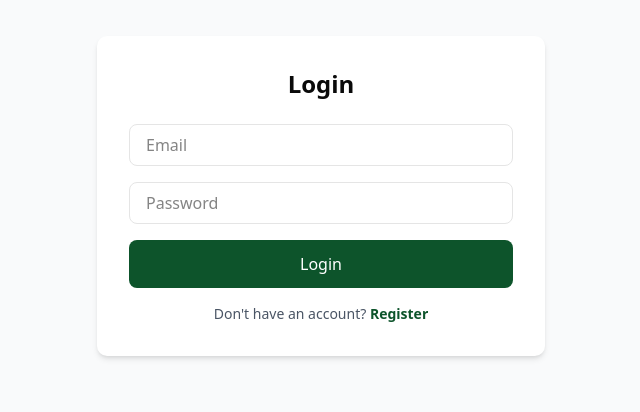
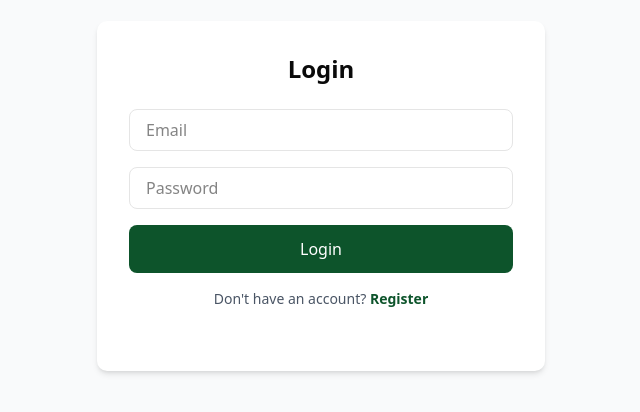
Before and after one commit to PrimalCodex/MiniBooking, a React (Vite) app in the folder mini-booking/: page / in a window 1280 px wide. Shown: the part 204-616 px from the top of the page, without its empty margins (319-959 px from the left). Built offline with nearby package versions, Linux system fonts and the light colour scheme.

Commit message:
MiniBooking Header Done

```diff
--- a/mini-booking/src/components/AuthPage.tsx
+++ b/mini-booking/src/components/AuthPage.tsx
@@ -2,23 +2,66 @@ import {useState} from "react";
 
 export default function AuthPage({onAuth}: { onAuth: () => void }) {
   const [isLogin, setIsLogin] = useState(true);
-  const [email, setEmail] = useState("");
-  const [password, setPassword] = useState("");
-  const [confirmPassword, setConfirmPassword] = useState("");
-
-  const handleSubmit = (e: React.FormEvent) => {
-    e.preventDefault();
-    // For test app, just call onAuth on submit — no real validation
-    onAuth();
-  };
 
   return (
     <div className="min-h-screen flex items-center justify-center bg-gray-50 p-4">
-      <div className="max-w-md w-full bg-white p-8 rounded-lg shadow-md">
+      <div className="max-w-md w-full bg-white p-8 rounded-lg shadow-md relative overflow-hidden"
+           style={{minHeight: "350px"}}>
         <h2 className="text-2xl font-semibold mb-6 text-center">
           {isLogin ? "Login" : "Register"}
         </h2>
-        <form onSubmit={handleSubmit} className="space-y-4">
+
+        <div
+          style={{
+            transition: "opacity 0.3s ease",
+            opacity: isLogin ? 1 : 0,
+            position: isLogin ? "static" : "absolute",
+            width: "100%",
+          }}
+          aria-hidden={!isLogin}
+        >
+          {/* Login Form */}
+          <LoginForm onAuth={onAuth}/>
+        </div>
+
+        <div
+          style={{
+            transition: "opacity 0.3s ease",
+            opacity: isLogin ? 0 : 1,
+            position: isLogin ? "absolute" : "static",
+            width: "100%",
+          }}
+          aria-hidden={isLogin}
+        >
+          {/* Register Form */}
+          <RegisterForm onAuth={onAuth}/>
+        </div>
+
+        <p className="mt-4 text-center text-sm text-gray-600">
+          {isLogin ? "Don't have an account?" : "Already have an account?"}{" "}
+          <button
+            onClick={() => setIsLogin(!isLogin)}
+            className="text-green-900 font-semibold hover:underline"
+          >
+            {isLogin ? "Register" : "Login"}
+          </button>
+        </p>
+      </div>
+    </div>
+  );
+}
+
+function LoginForm({onAuth}: { onAuth: () => void }) {
+  const [email, setEmail] = useState("");
+  const [password, setPassword] = useState("");
+  return (
+    <form
+      onSubmit={(e) => {
+        e.preventDefault();
+        onAuth();
+      }}
+      className="space-y-4"
+    >
       <input
         type="email"
         required
@@ -35,7 +78,44 @@ export default function AuthPage({onAuth}: { onAuth: () => void }) {
         onChange={(e) => setPassword(e.target.value)}
         className="w-full px-4 py-2 border rounded-md focus:outline-none focus:ring-2 focus:ring-green-900"
       />
-          {!isLogin && (
+      <button
+        type="submit"
+        className="w-full py-3 bg-green-900 text-white rounded-md hover:bg-green-800 transition"
+      >
+        Login
+      </button>
+    </form>
+  );
+}
+
+function RegisterForm({onAuth}: { onAuth: () => void }) {
+  const [email, setEmail] = useState("");
+  const [password, setPassword] = useState("");
+  const [confirmPassword, setConfirmPassword] = useState("");
+  return (
+    <form
+      onSubmit={(e) => {
+        e.preventDefault();
+        onAuth();
+      }}
+      className="space-y-4"
+    >
+      <input
+        type="email"
+        required
+        placeholder="Email"
+        value={email}
+        onChange={(e) => setEmail(e.target.value)}
+        className="w-full px-4 py-2 border rounded-md focus:outline-none focus:ring-2 focus:ring-green-900"
+      />
+      <input
+        type="password"
+        required
+        placeholder="Password"
+        value={password}
+        onChange={(e) => setPassword(e.target.value)}
+        className="w-full px-4 py-2 border rounded-md focus:outline-none focus:ring-2 focus:ring-green-900"
+      />
       <input
         type="password"
         required
@@ -44,24 +124,12 @@ export default function AuthPage({onAuth}: { onAuth: () => void }) {
         onChange={(e) => setConfirmPassword(e.target.value)}
         className="w-full px-4 py-2 border rounded-md focus:outline-none focus:ring-2 focus:ring-green-900"
       />
-          )}
       <button
         type="submit"
         className="w-full py-3 bg-green-900 text-white rounded-md hover:bg-green-800 transition"
       >
-            {isLogin ? "Login" : "Register"}
+        Register
       </button>
     </form>
-        <p className="mt-4 text-center text-sm text-gray-600">
-          {isLogin ? "Don't have an account?" : "Already have an account?"}{" "}
-          <button
-            onClick={() => setIsLogin(!isLogin)}
-            className="text-green-900 font-semibold hover:underline"
-          >
-            {isLogin ? "Register" : "Login"}
-          </button>
-        </p>
-      </div>
-    </div>
   );
 }
```
Lines whose indentation alone changed are shown as unchanged.
